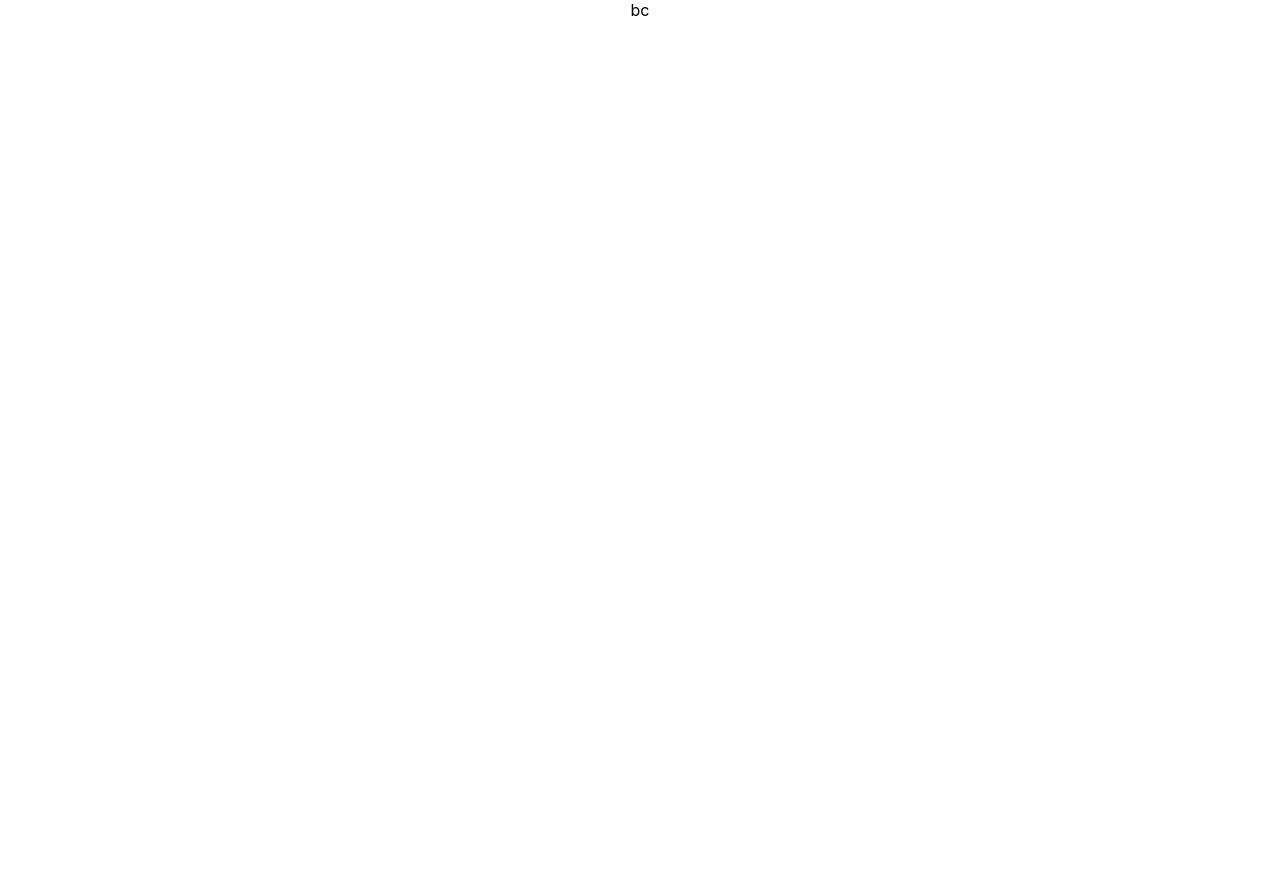
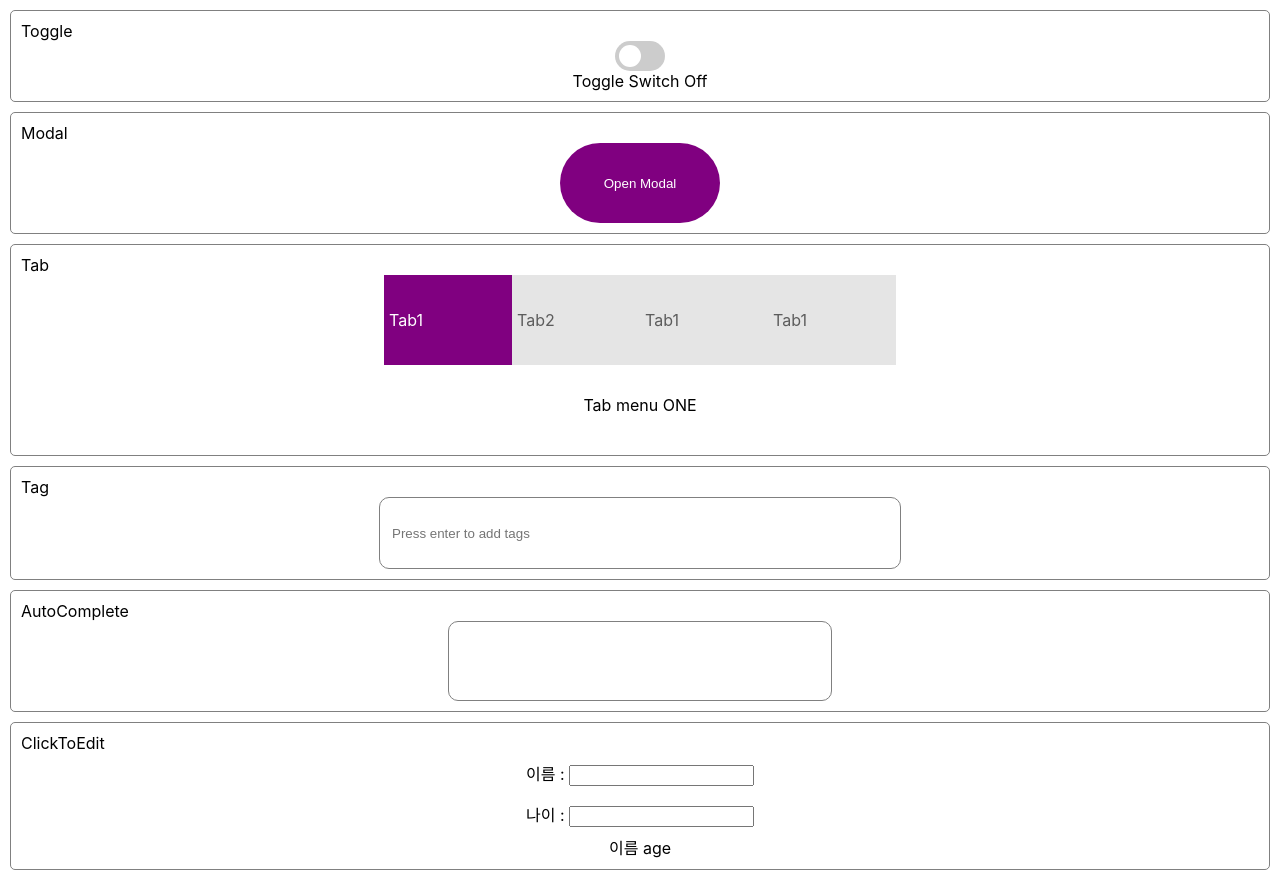
Before and after one commit to khw970421/wanted_pre_onboarding, a React (Create React App) app in the folder custom-component/: page / in a window 1280 px wide. Before the commit the page ends 800 px from the top, so only its background shows below. Built offline with nearby package versions, Linux system fonts and the light colour scheme.

Commit message:
🎨 styles : App에서  컴포넌트 중앙 정렬

```diff
--- a/custom-component/src/App.js
+++ b/custom-component/src/App.js
@@ -1,12 +1,81 @@
-import logo from './logo.svg';
-import './App.css';
+import styled from "@emotion/styled";
+import Toggle from "./component/Toggle";
+import Modal from "./component/Modal";
+import Tab from "./component/Tab";
+import Tag from "./component/Tag";
+import AutoComplete from "./component/AutoComplete";
+import ClickToEdit from "./component/ClickToEdit";
 
 function App() {
   return (
-    <div className="App">
-     <div>bc</div>
+    <div>
+      <ComponentContainer text="Toggle" />
+      <ComponentContainer text="Modal" />
+      <ComponentContainer text="Tab" />
+      <ComponentContainer text="Tag" />
+      <ComponentContainer text="AutoComplete" />
+      <ComponentContainer text="ClickToEdit" />
     </div>
   );
 }
 
+const ComponentContainerStyle = styled.div`
+  margin: 10px;
+  padding: 10px;
+  border: 1px solid gray;
+  border-radius: 5px;
+`;
+
+const ComponentContainer = ({ text }) => {
+  if (text === "Toggle")
+    return (
+      <ComponentContainerStyle>
+        {text}
+        <Toggle></Toggle>
+      </ComponentContainerStyle>
+    );
+  else if (text === "Modal")
+    return (
+      <ComponentContainerStyle>
+        {text}
+        <Modal></Modal>
+      </ComponentContainerStyle>
+    );
+  else if (text === "Tab")
+    return (
+      <ComponentContainerStyle>
+        {text}
+        <Tab></Tab>
+      </ComponentContainerStyle>
+    );
+  else if (text === "Toggle")
+    return (
+      <ComponentContainerStyle>
+        {text}
+        <Toggle></Toggle>
+      </ComponentContainerStyle>
+    );
+  else if (text === "Tag")
+    return (
+      <ComponentContainerStyle>
+        {text}
+        <Tag></Tag>
+      </ComponentContainerStyle>
+    );
+  else if (text === "AutoComplete")
+    return (
+      <ComponentContainerStyle>
+        {text}
+        <AutoComplete></AutoComplete>
+      </ComponentContainerStyle>
+    );
+  else
+    return (
+      <ComponentContainerStyle>
+        {text}
+        <ClickToEdit></ClickToEdit>
+      </ComponentContainerStyle>
+    );
+};
+
 export default App;
--- a/custom-component/src/component/ClickToEdit.js
+++ b/custom-component/src/component/ClickToEdit.js
@@ -33,7 +33,11 @@ const ClickToEdit = () => {
     </EditContainer>
   );
 };
-const EditContainer = styled.div``;
+const EditContainer = styled.div`
+  display :flex;
+  align-items:center;
+  flex-direction:column;
+`;
 const NameContainer = styled.div`
   padding: 1vh 1vw;
 `;
--- a/custom-component/src/component/Modal.js
+++ b/custom-component/src/component/Modal.js
@@ -13,27 +13,35 @@ const Modal = ({
   };
 
   const checkModalOut = ({ target }) => {
-    if (target.className.includes("modalContainer")) ModalEvent();
+    if (target.className.includes("modalOpenContainer")) ModalEvent();
   };
 
   return (
-    <div>
+    <ModalContainer>
       {isModalOpen ? (
-        <ModalContainer onClick={checkModalOut} className="modalContainer">
+        <ModalOpenContainer
+          onClick={checkModalOut}
+          className="modalOpenContainer"
+        >
           <ModalDiv>
             <ModalOutDiv onClick={ModalEvent}>x</ModalOutDiv>
             <ContentDiv> {modalContent}</ContentDiv>
           </ModalDiv>
-        </ModalContainer>
+        </ModalOpenContainer>
       ) : (
         <></>
       )}
       <ModalBtn width={width} height={height} onClick={ModalEvent}>
         {btnText}
       </ModalBtn>
-    </div>
+    </ModalContainer>
   );
 };
+
+const ModalContainer = styled.div`
+  display: flex;
+  justify-content: center;
+`;
 
 const ModalBtn = styled.button`
   background: purple;
@@ -45,7 +53,7 @@ const ModalBtn = styled.button`
   cursor: pointer;
 `;
 
-const ModalContainer = styled.div`
+const ModalOpenContainer = styled.div`
   position: fixed;
   top: 0;
   left: 0;
@@ -78,7 +86,6 @@ const ContentDiv = styled.div`
   overflow: hidden;
   vertical-align: top;
   text-overflow: ellipsis;
-
 `;
 
 const ModalOutDiv = styled.div`
--- a/custom-component/src/component/Tab.js
+++ b/custom-component/src/component/Tab.js
@@ -73,6 +73,8 @@ const MenuItem = styled.div`
 `;
 
 const MenuResult = styled.div`
+  text-align: center;
+  line-height: ${({ height }) => height}vh;
   width: ${({ width }) => width}vw;
   height: ${({ height }) => height}vh;
 `;
```
